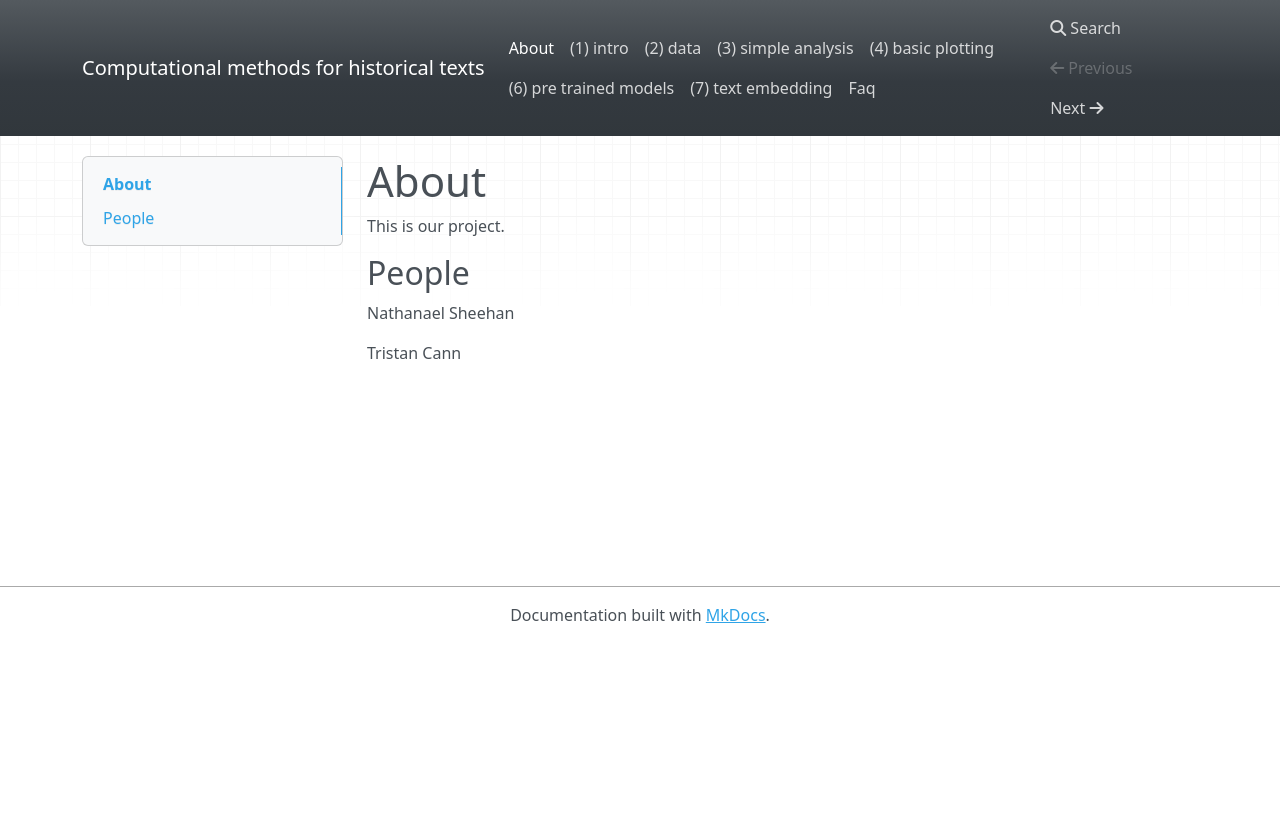
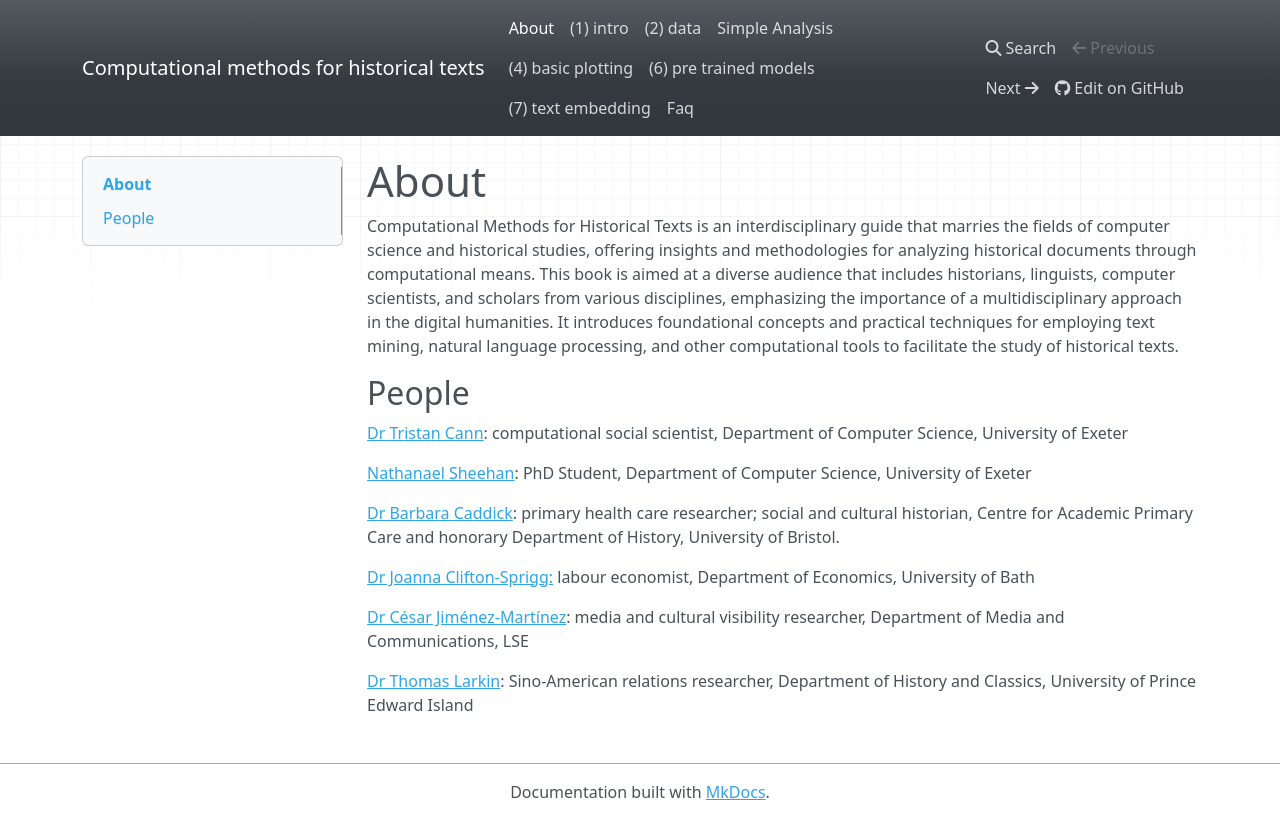
Before and after one commit to natesheehan/cookbook, an MkDocs documentation site: the page built from docs/index.md, in a window 1280 px wide. Shown: the top 839 px of the page. Built offline with MkDocs 1.6.1, drawn with Linux system fonts in a browser that asks for light colours; nearby versions of some CDN libraries.

Commit message:
update look

```diff
--- a/docs/index.md
+++ b/docs/index.md
@@ -1,9 +1,18 @@
 # About
 
-This is our project.
+Computational Methods for Historical Texts is an interdisciplinary guide that marries the fields of computer science and historical studies, offering insights and methodologies for analyzing historical documents through computational means. This book is aimed at a diverse audience that includes historians, linguists, computer scientists, and scholars from various disciplines, emphasizing the importance of a multidisciplinary approach in the digital humanities. It introduces foundational concepts and practical techniques for employing text mining, natural language processing, and other computational tools to facilitate the study of historical texts.
 
 ## People
 
-Nathanael Sheehan
+[Dr Tristan Cann](https://computerscience.exeter.ac.uk/staff/tjbc201): computational social scientist, Department of Computer Science, University of Exeter
 
-Tristan Cann
+[Nathanael Sheehan](https://mathematics.exeter.ac.uk/people/profile/index.php?web_id=ns651): PhD Student, Department of Computer Science, University of Exeter
+
+
+[Dr Barbara Caddick](https://www.bristol.ac.uk/people/person/Barbara-Caddick-bbf72676-d00d-484e-9eef-e1a529a9a19a/): primary health care researcher; social and cultural historian, Centre for Academic Primary Care and honorary Department of History, University of Bristol.
+
+[Dr Joanna Clifton-Sprigg:](https://researchportal.bath.ac.uk/en/persons/joanna-clifton-sprigg) labour economist, Department of Economics, University of Bath
+
+[Dr César Jiménez-Martínez](https://www.lse.ac.uk/media-and-communications/people/academic-staff/c%C3%A9sar-jim%C3%A9nez-mart%C3%ADnez): media and cultural visibility researcher, Department of Media and Communications, LSE
+
+[Dr Thomas Larkin](https://research-information.bris.ac.uk/en/persons/thomas-m-larkin-2): Sino-American relations researcher, Department of History and Classics, University of Prince Edward Island
--- a/mkdocs.yml
+++ b/mkdocs.yml
@@ -1,4 +1,5 @@
 site_name: Computational methods for historical texts
+repo_url: https://github.com/natesheehan/cookbook
 theme:
   features:
     - content.action.edit
```
Also changed, not shown: docs/(3) simple analysis.md (+42 -0 lines), docs/img/b.png (added), docs/img/c.jpg (added), site/index.html, 1 other file.
